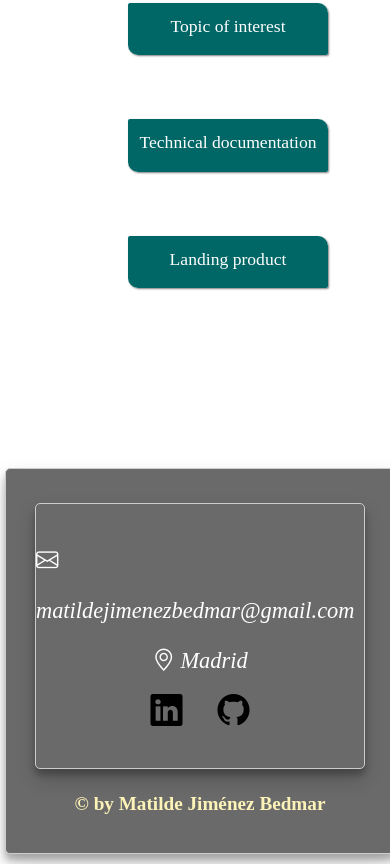
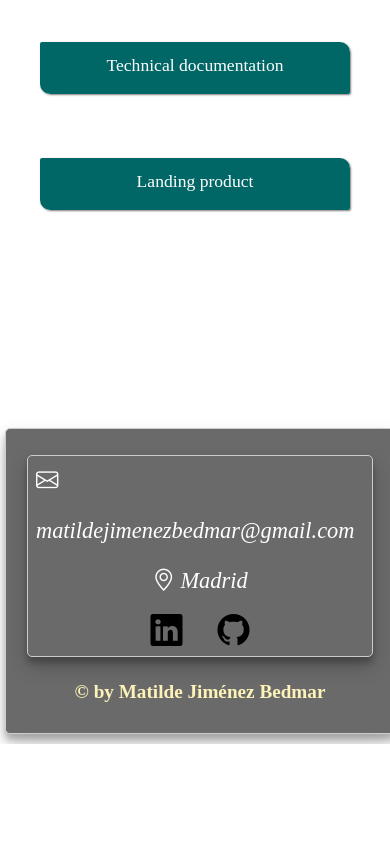
Before and after one commit to matildejb/Portfolio-Personal, a plain HTML site: page index.html in a window 390 px wide. Shown: the part 2307-3171 px from the top of the page. After the commit the page ends 3051 px from the top, so only its background shows below. Drawn offline with nearby package versions, Linux system fonts and the light colour scheme.

Commit message:
adaptabilidad4

```diff
--- a/styles.css
+++ b/styles.css
@@ -343,12 +343,23 @@ a {
 
    }
 
+   #projects {
+    padding: 3rem 2.5rem;
+
+
+}
+
+   #footer {
+    padding: 1rem 1rem;
+
+  }
 
 
 .datos {
   flex-direction: column;
   justify-content: center;
   align-items: center;
+  padding: 0 0.5rem;
 
 }
 
```
